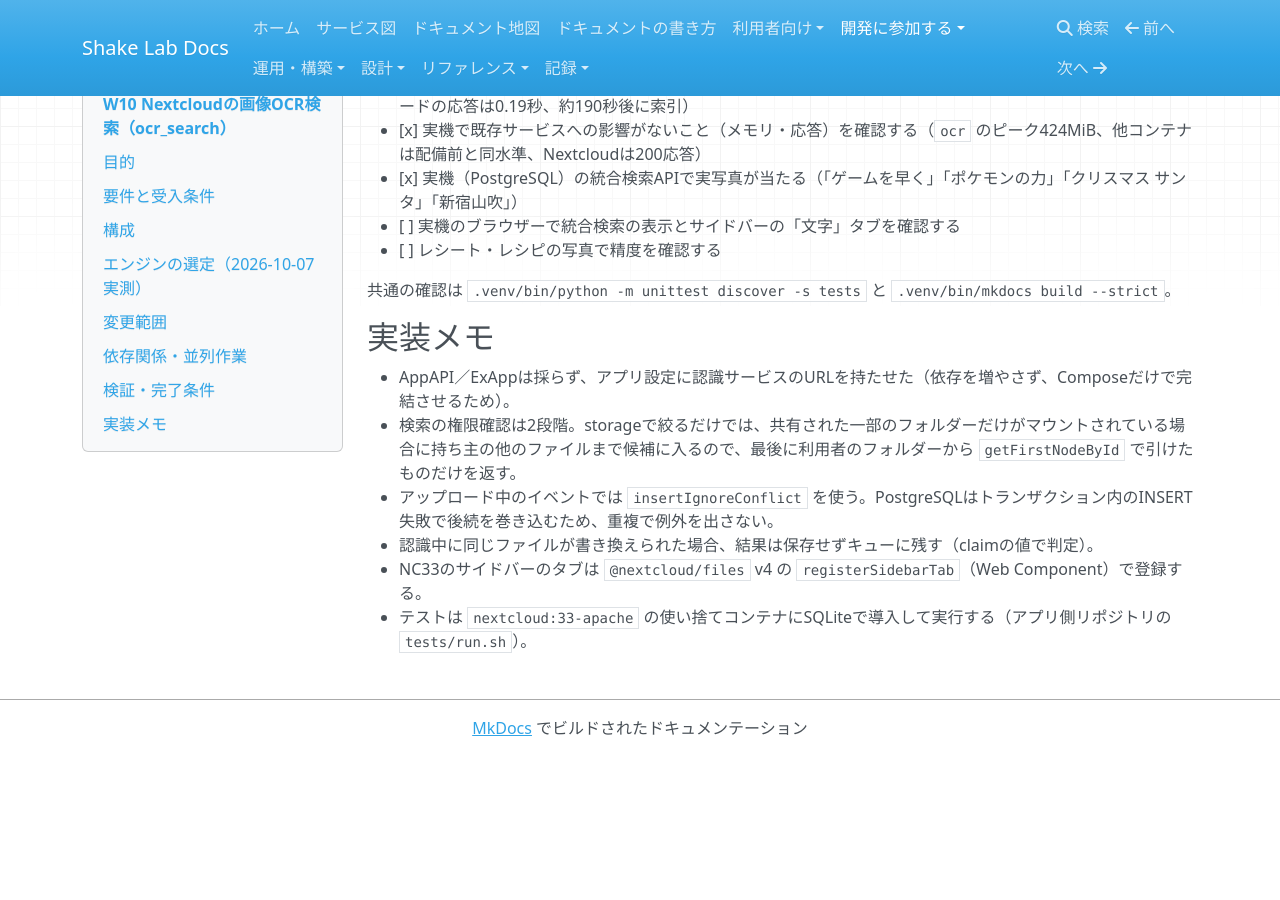
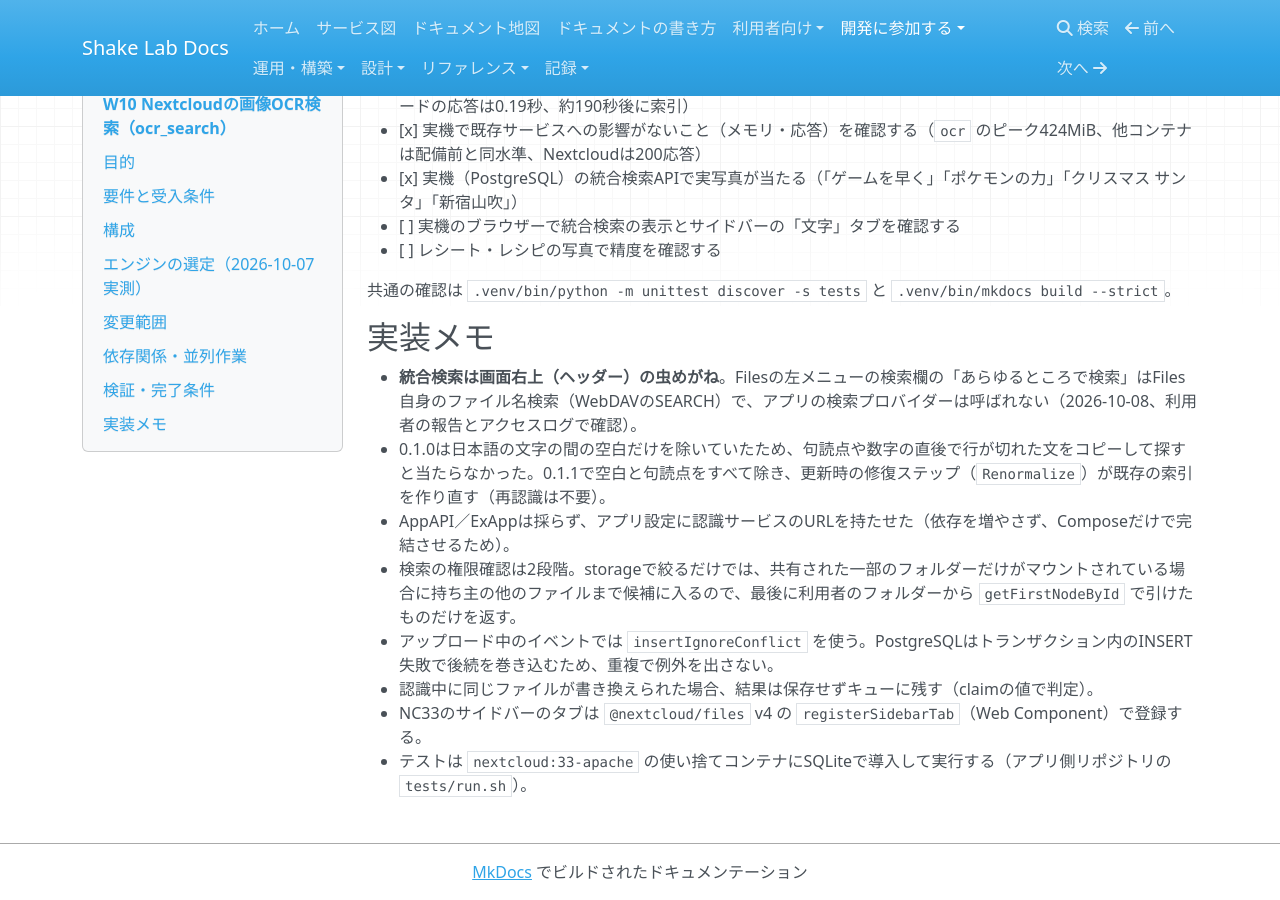
Before and after one commit to rurutheGeek/shake-cloud, an MkDocs documentation site: the page built from docs/development/W10-ocr-search.md, in a window 1280 px wide and 900 px high, scrolled down 2983 px. Built offline with MkDocs 1.6.1, drawn with Linux system fonts in a browser that asks for light colours; nearby versions of some CDN libraries; a script that is not in the unit is left out; before the commit the page ends 3739 px from its top, so only the background shows below that; some of the changed text lies outside the part shown.

Commit message:
chore(nextcloud): ocr_search を0.1.1へ上げる（コピーした文で検索が当たらない不具合の修正）
0.1.0は句読点や数字の直後で行が切れた文をコピーして探すと当たらなかった。
0.1.1は空白と句読点を除いて照合し、更新時に既存の索引を作り直す。
統合検索の入口（右上の虫めがね）を利用者ガイドとW10に明記する。

Co-Authored-By: Claude Opus 5.5 <noreply@anthropic.com>

```diff
--- a/docs/development/W10-ocr-search.md
+++ b/docs/development/W10-ocr-search.md
@@ -70,7 +70,7 @@ cronコンテナ（5分ごと） ───┤ Nextcloud経由で画像を読む
 | 旧字体・簡体字・繁体字を新字体へ | `內`→`内`、`產`→`産`、`东`→`東` |
 | 形が同じ文字 | `力`（漢字）と`カ`（カタカナ）、`一`と`ー` |
 | 小書きのかな | `っ`→`つ` |
-| 日本語の文字の間の空白・改行を除く | 行をまたぐ文も1つの語として当たる |
+| 空白・改行・句読点をすべて除く | 「文字」タブからコピーした文が、行の切れ目に関係なく当たる（0.1.1） |
 
 ## エンジンの選定（2026-10-07実測）
 
@@ -118,6 +118,8 @@ media-01上の `--memory=1g --cpus=2` のコンテナで、Nextcloudの `inbox/o
 
 ## 実装メモ
 
+- **統合検索は画面右上（ヘッダー）の虫めがね**。Filesの左メニューの検索欄の「あらゆるところで検索」はFiles自身のファイル名検索（WebDAVのSEARCH）で、アプリの検索プロバイダーは呼ばれない（2026-10-08、利用者の報告とアクセスログで確認）。
+- 0.1.0は日本語の文字の間の空白だけを除いていたため、句読点や数字の直後で行が切れた文をコピーして探すと当たらなかった。0.1.1で空白と句読点をすべて除き、更新時の修復ステップ（`Renormalize`）が既存の索引を作り直す（再認識は不要）。
 - AppAPI／ExAppは採らず、アプリ設定に認識サービスのURLを持たせた（依存を増やさず、Composeだけで完結させるため）。
 - 検索の権限確認は2段階。storageで絞るだけでは、共有された一部のフォルダーだけがマウントされている場合に持ち主の他のファイルまで候補に入るので、最後に利用者のフォルダーから `getFirstNodeById` で引けたものだけを返す。
 - アップロード中のイベントでは `insertIgnoreConflict` を使う。PostgreSQLはトランザクション内のINSERT失敗で後続を巻き込むため、重複で例外を出さない。
--- a/stacks/media/nextcloud/compose.yaml
+++ b/stacks/media/nextcloud/compose.yaml
@@ -83,7 +83,7 @@ services:
   # これに依存しない（止まっていてもアップロード・閲覧は動き、画像はキューで待つ）。
   # イメージは manage.py ocr-service が取得したソースからのローカルビルド。
   ocr:
-    image: ocr-search-service:${OCR_SERVICE_VERSION:-0.1.0}
+    image: ocr-search-service:${OCR_SERVICE_VERSION:-0.1.1}
     build: ./ocr-service
     restart: unless-stopped
     environment:
```
Also changed, not shown: docs/operations/handover.md (+1 -1 lines), docs/services/nextcloud-guide.md (+2 -2 lines), 3 other files.
